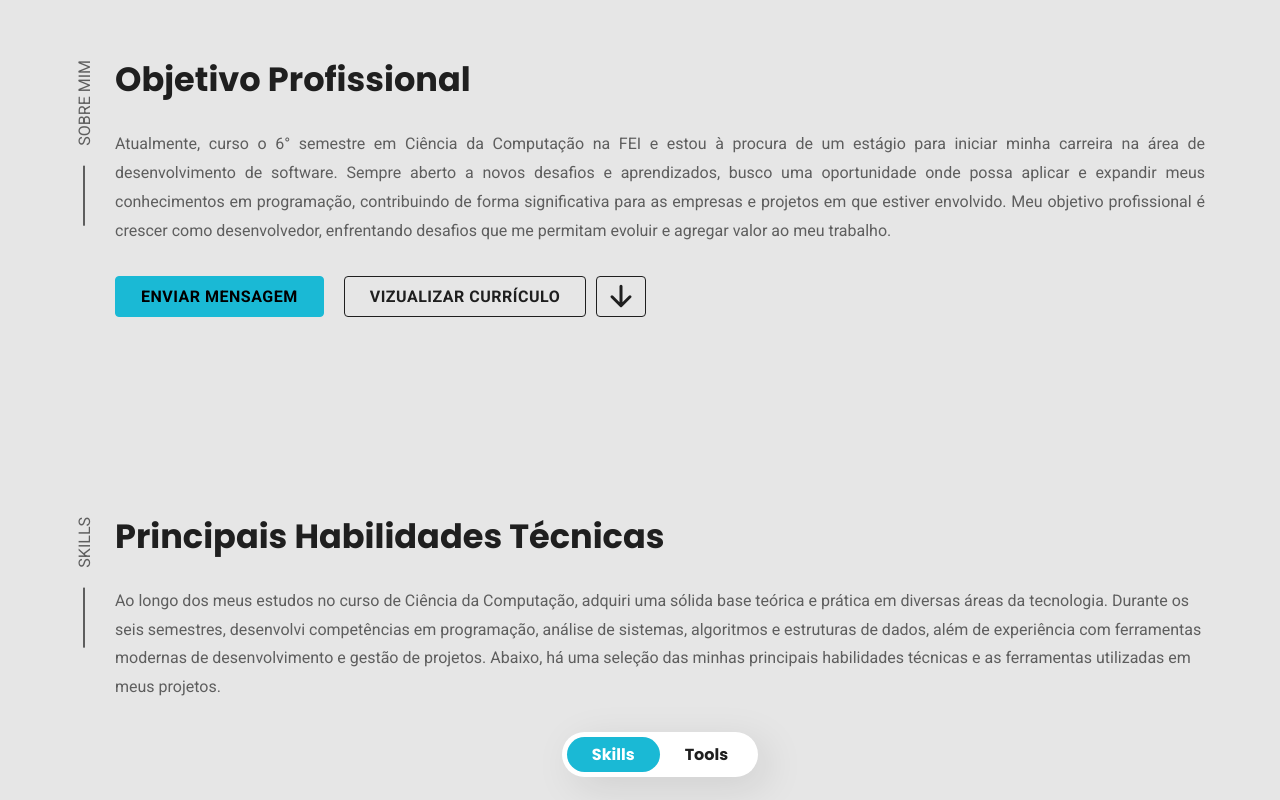
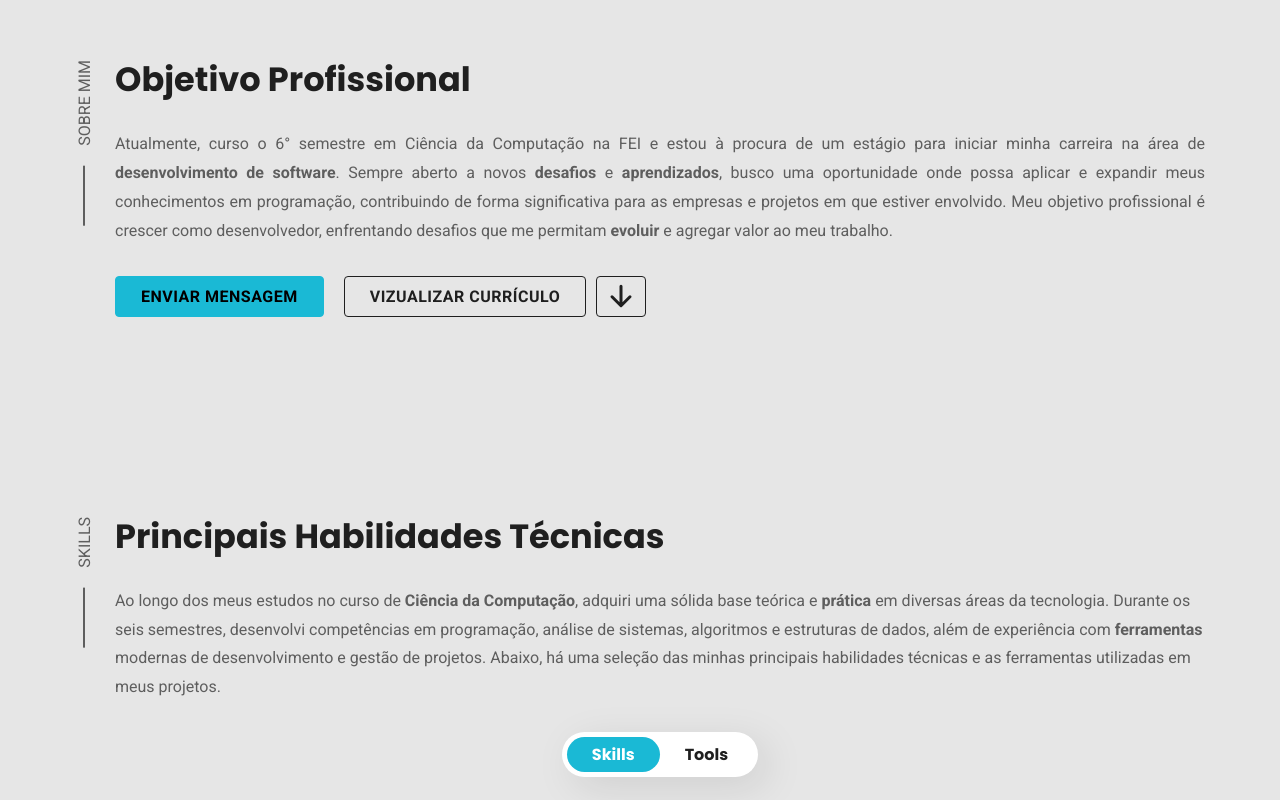
Before and after one commit to enzzopp/enzzopp.github.io, a plain HTML site: page index.html in a window 1280 px wide. Shown: the part 840-1640 px from the top of the page. Drawn offline with nearby package versions, Linux system fonts and the light colour scheme; a web font is replaced by a local one.

Commit message:
Update index.html

```diff
--- a/index.html
+++ b/index.html
@@ -146,10 +146,10 @@
 
           <p class="section-text">
             Atualmente, curso o 6° semestre em Ciência da Computação na FEI e estou à procura de um estágio para iniciar minha carreira na área de
-            desenvolvimento de software. Sempre aberto a novos desafios e aprendizados, busco uma oportunidade onde possa aplicar
+            <strong>desenvolvimento de software</strong>. Sempre aberto a novos <strong>desafios</strong> e <strong>aprendizados</strong>, busco uma oportunidade onde possa aplicar
             e expandir meus conhecimentos em programação, contribuindo de forma significativa para as empresas e projetos em que estiver
             envolvido. Meu objetivo profissional é crescer como desenvolvedor,
-            enfrentando desafios que me permitam evoluir e agregar valor ao meu trabalho.
+            enfrentando desafios que me permitam <strong>evoluir</strong> e agregar valor ao meu trabalho.
           </p>
 
           <div class="btn-group">
@@ -185,11 +185,11 @@
             <h2 class="h3 section-title">Principais Habilidades Técnicas</h2>
 
             <p class="section-text">
-                Ao longo dos meus estudos no curso de Ciência da Computação, adquiri uma sólida base teórica
-                e prática em diversas áreas da tecnologia.
+                Ao longo dos meus estudos no curso de <strong>Ciência da Computação</strong>, adquiri uma sólida base teórica
+                e <strong>prática</strong> em diversas áreas da tecnologia.
                 Durante os seis semestres, desenvolvi competências em programação,
                 análise de sistemas, algoritmos e estruturas de dados,
-                além de experiência com ferramentas modernas de desenvolvimento e gestão de projetos.
+                além de experiência com <strong>ferramentas</strong> modernas de desenvolvimento e gestão de projetos.
                 Abaixo, há uma seleção das minhas principais habilidades técnicas e as
                 ferramentas utilizadas em meus projetos.
             </p>
@@ -374,10 +374,10 @@
                         <h2 class="h3 section-title">Veja Meus Principais Projetos</h2>
 
                         <p class="section-text">
-                            Durante meus estudos, desenvolvi diversos projetos acadêmicos e pessoais que me permitiram aplicar
+                            Durante meus estudos, desenvolvi diversos projetos <strong>acadêmicos</strong> e <strong>pessoais</strong> que me permitiram aplicar
                             os conhecimentos adquiridos, além de sempre explorar novas tecnologias.
                             Nesta seção, apresento alguns dos meus principais projetos,
-                            que incluem aplicações web, soluções de análise de dados, gerenciamento de banco de dados e muito mais.
+                            que incluem aplicações <strong>web</strong>, soluções de <strong>ánalise de dados</strong>, gerenciamento de<strong> banco de dados</strong>  e muito mais.
                         </p>
 
                     </div>
```
